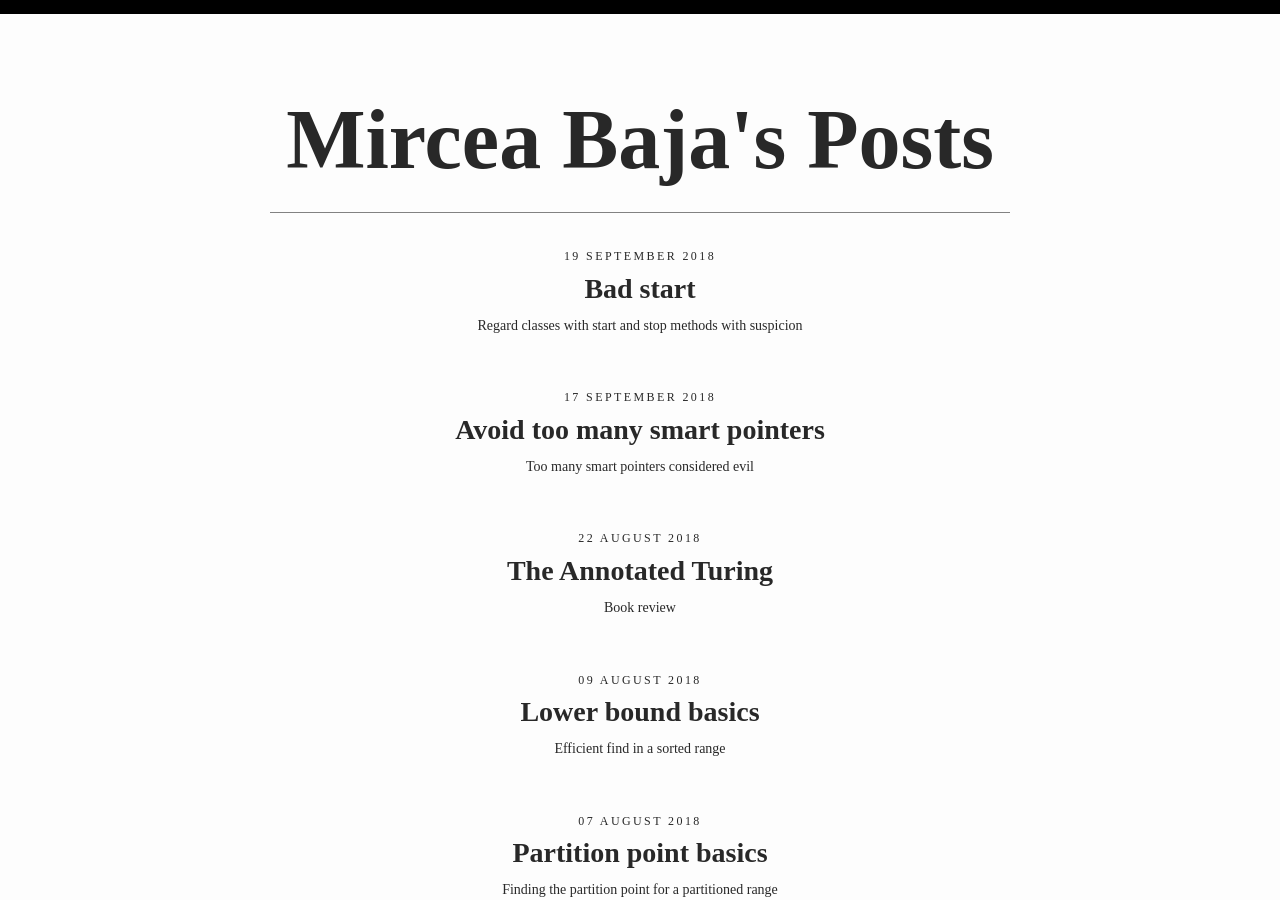
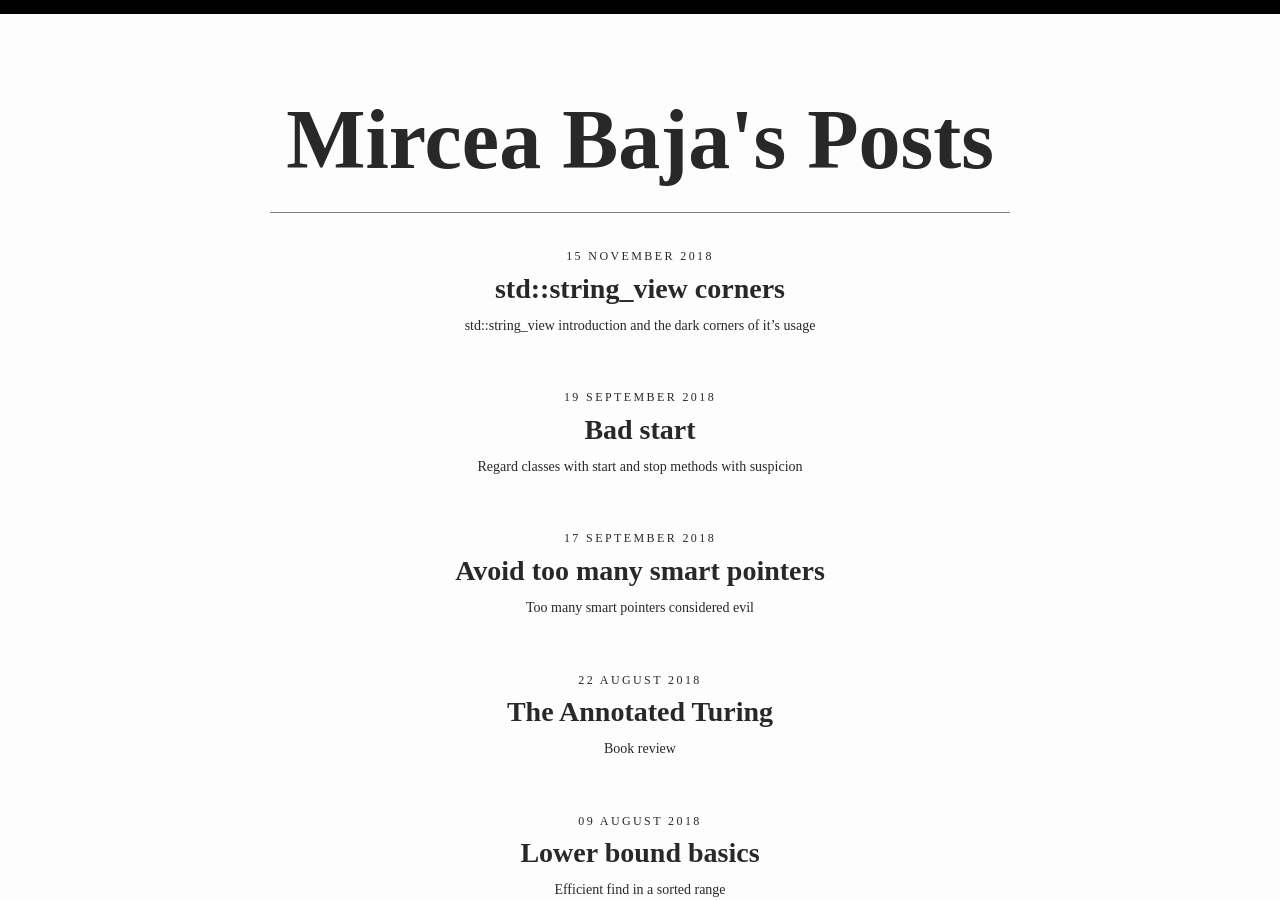
Before and after one commit to bajamircea/bajamircea.github.io, a Jekyll site: the page built from index.html, in a window 1280 px wide and 900 px high. Built offline with Jekyll 4.4.1, drawn with Linux system fonts in a browser that asks for light colours; nearby versions of some CDN libraries; the list of posts is cut into pages by our own code; part of the change alters nothing that is shown.

Commit message:
string_view

```diff
--- a/_posts/2016-04-07-move-forward.markdown
+++ b/_posts/2016-04-07-move-forward.markdown
@@ -320,7 +320,7 @@ reference`, is selected by the compiler.
 ## std::forward
 
 The idiomatic use of `std::forward` is inside a templated function with an
-`rvalue argument, where the argument are now `lvalue`, and to retrieve the
+`rvalue argument`, where the argument is now `lvalue`, used to retrieve the
 original value category, that it was called with, and pass it on further down
 the call chain (perfect forwarding).
 
--- /dev/null
+++ b/_posts/2018-11-15-string-view-corners.markdown
@@ -0,0 +1,219 @@
+---
+layout: post
+title: 'std::string_view corners'
+categories: coding cpp
+---
+
+`std::string_view` introduction and the dark corners of it's usage
+
+
+# Motivation
+
+## Functions taking const char pointers
+
+Given the function below taking a char pointer:
+
+{% highlight c++ linenos %}
+void foo_taking_char_ptr(const char * input);
+{% endhighlight %}
+
+It can be straight forward called with a literal string:
+
+{% highlight c++ linenos %}
+foo_taking_char_ptr("some string");
+{% endhighlight %}
+
+However, if we have a `std::string`, for example returned from a function
+`bar`:
+
+{% highlight c++ linenos %}
+std::string bar() {
+  return "abc"; // constructs, then returns, a std::string containing "abc"
+}
+{% endhighlight %}
+
+Then we need to use `c_str()`:
+
+{% highlight c++ linenos %}
+foo_taking_char_ptr(bar().c_str());
+{% endhighlight %}
+
+Using `c_str()` is inconvenient, but efficient.
+
+
+## Functions taking const std::string references
+
+Similarly the function below taking a string reference:
+
+{% highlight c++ linenos %}
+void foo_taking_string_ref(const std::string & input);
+{% endhighlight %}
+
+Can be straight forward called with a `std::string`
+
+{% highlight c++ linenos %}
+foo_taking_string_ref(bar());
+{% endhighlight %}
+
+Can be called with a string literal:
+
+{% highlight c++ linenos %}
+foo_taking_string_ref("some string");
+{% endhighlight %}
+
+However in the latter case, the call will allocate a temporary `std::string`,
+possibly involving a memory allocation, which is not efficient, despite the
+convenient syntax.
+
+# Enter std::string_view
+
+## What it is?
+
+A pointer and a size (or two pointers). It provides a constant view into either
+a `std::string` or a string literal, a sub-range of, or any other contiguous
+sequence of characters. The pointer points at the beginning, the size is the
+length of the sequence (or pointer to one past the last, i.e the end). It's a
+constant view, it does not allow changing the sequence it points to.
+
+
+## Functions taking std::string_view
+
+This function taking a `std::string_view` by value (yes, not by const
+reference):
+
+{% highlight c++ linenos %}
+void foo_taking_string_view(std::string_view input) {
+  // can use input.begin(), input.end()
+  // and input.data(), input.size(), etc.
+}
+{% endhighlight %}
+
+Can be straight forward called with a `std::string`
+
+{% highlight c++ linenos %}
+foo_taking_string_view(bar());
+{% endhighlight %}
+
+Can be called with a string literal:
+
+{% highlight c++ linenos %}
+foo_taking_string_view("some string");
+{% endhighlight %}
+
+With no issues about lack of convenience or efficiency.
+
+
+# Usage corner cases
+
+## It's not zero terminated
+
+Maybe it is, but **can't rely on it**.
+
+{% highlight c++ linenos %}
+void bad_foo(std::string_view input) {
+  FILE * f = fopen(input.data(), "r");
+  ...
+}
+{% endhighlight %}
+
+You would need instead something that would ensure that the sequence is zero
+terminated, maybe named`zstring_view` or similar.
+
+
+## Using std::string_view variables is risky
+
+The example below is incorrect, it creates a dangling pointer situation:
+
+{% highlight c++ linenos %}
+std::string_view a = bar();
+foo_taking_string_view(a);
+{% endhighlight %}
+
+That's because the `std::string` returned by `bar()` is a temporary that gets
+destroyed on the same line. By the time `a` is used, as a function argument, it
+points to destroyed data.
+
+The example below is correct, but non idiomatic:
+
+{% highlight c++ linenos %}
+std::string b = bar();
+std::string_view c = b;
+foo_taking_string_view(c);
+{% endhighlight %}
+
+That's because the scope of `b` is larger than the scope of `c`.
+
+The example below is incorrect, it again creates a dangling pointer situation:
+
+{% highlight c++ linenos %}
+std::string d = bar();
+std::string_view e = d + "something";
+foo_taking_string_view(e);
+{% endhighlight %}
+
+That's because the plus operator returns a temporary that gets destroyed on the
+same line. By the time `e` is used, as a function argument, it points to
+destroyed data.
+
+The example below is correct, it's idiomatic usage:
+
+{% highlight c++ linenos %}
+std::string f = bar();
+foo_taking_string_view(f);
+{% endhighlight %}
+
+The example below is correct, it's also idiomatic usage:
+
+{% highlight c++ linenos %}
+foo_taking_string_view(bar());
+{% endhighlight %}
+
+And yet, why is it correct? Specifically: what guarantees that the temporary string returned
+from bar is still alive by the time foo is executed?
+
+Or put another way: what guarantees that the temporary string is not destroyed
+as soon as the temporary string_view is constructed, before foo is executed?
+
+The C++ standard quote ensuring correctness for the last example is:
+
+> Temporary objects are destroyed as the last step in evaluating the
+> full-expression that (lexically) contains the point where they were created.
+
+Plainly put: the temporary returned by `bar()` gets destroyed after the
+semicolon `;`.
+
+The morale is probably: **avoid `std::string_view` variables, their usage is
+risky** (as opposed to usage as function arguments).
+
+The reason the risky usage is not prevented is that the easy mechanisms of
+preventing it (such as `std::string_view` not allowing construction from
+temporary `std::string`) would also prevent idiomatic usage (provide temporary
+to a `std::string_view` argument function call).
+
+
+## Not quite Regular
+
+Another way of looking at it is that `std::string_view` behaves like a
+reference (underlying it has a pointer).
+
+That way of thinking makes for alternative reasoning with regards to usage
+e.g.:
+- pass by value, when a function argument, like a pointer
+- a variable that points to a temporary will become dangling when the temporary
+  gets destroyed
+
+But **`std::string_view` shares with references issues with regards to the
+applicability of the `Regular` concept**:
+
+{% highlight c++ linenos %}
+std::string g = bar();
+std::string_view h = g; // take a copy
+assert(h == g); // copy is same as original
+f[0] = 'z'; // change original
+assert(h == g); // not Regular behaviour, but expected for references
+{% endhighlight %}
+
+For a `Regular` type, when you copy construct, the copy is equal to the
+original, but if the original changes, the copy is no longer equal.
+
+That is not the case for `std::string_view`, making it not quite `Regular`.
```
